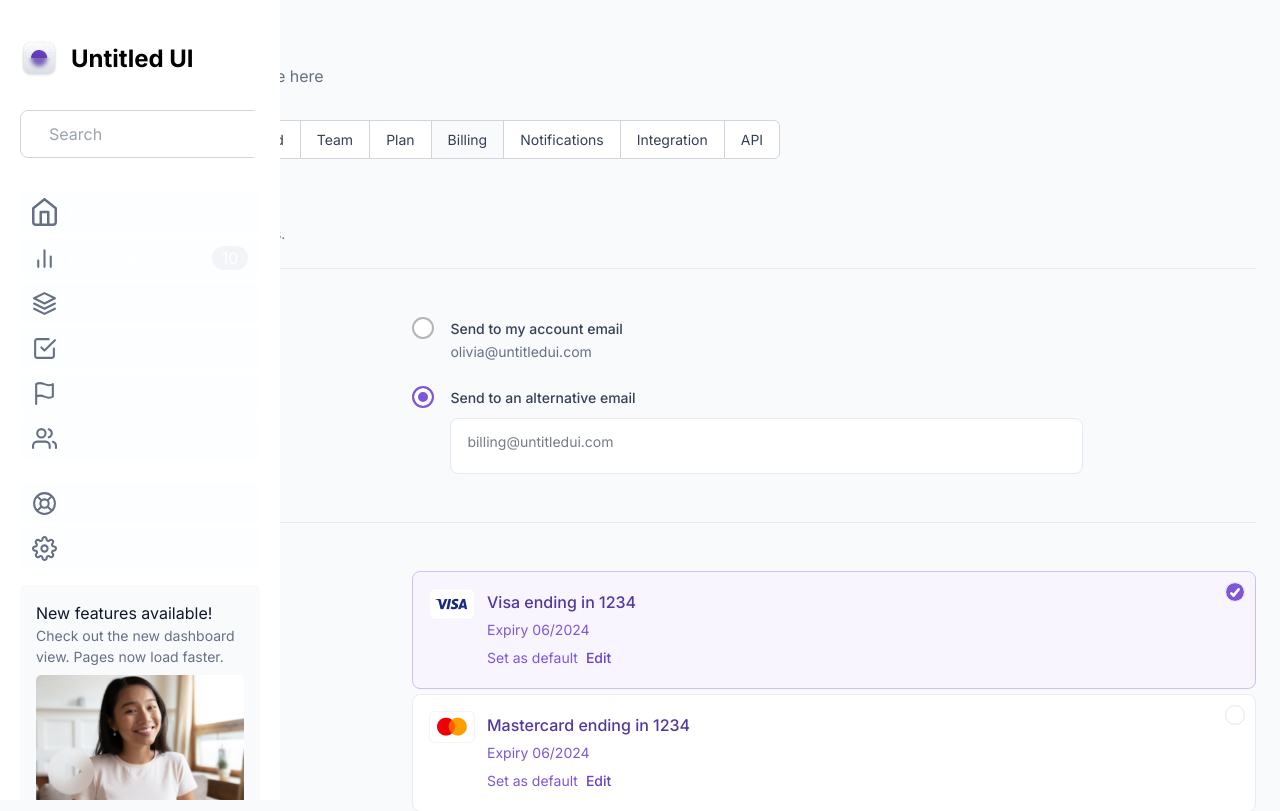
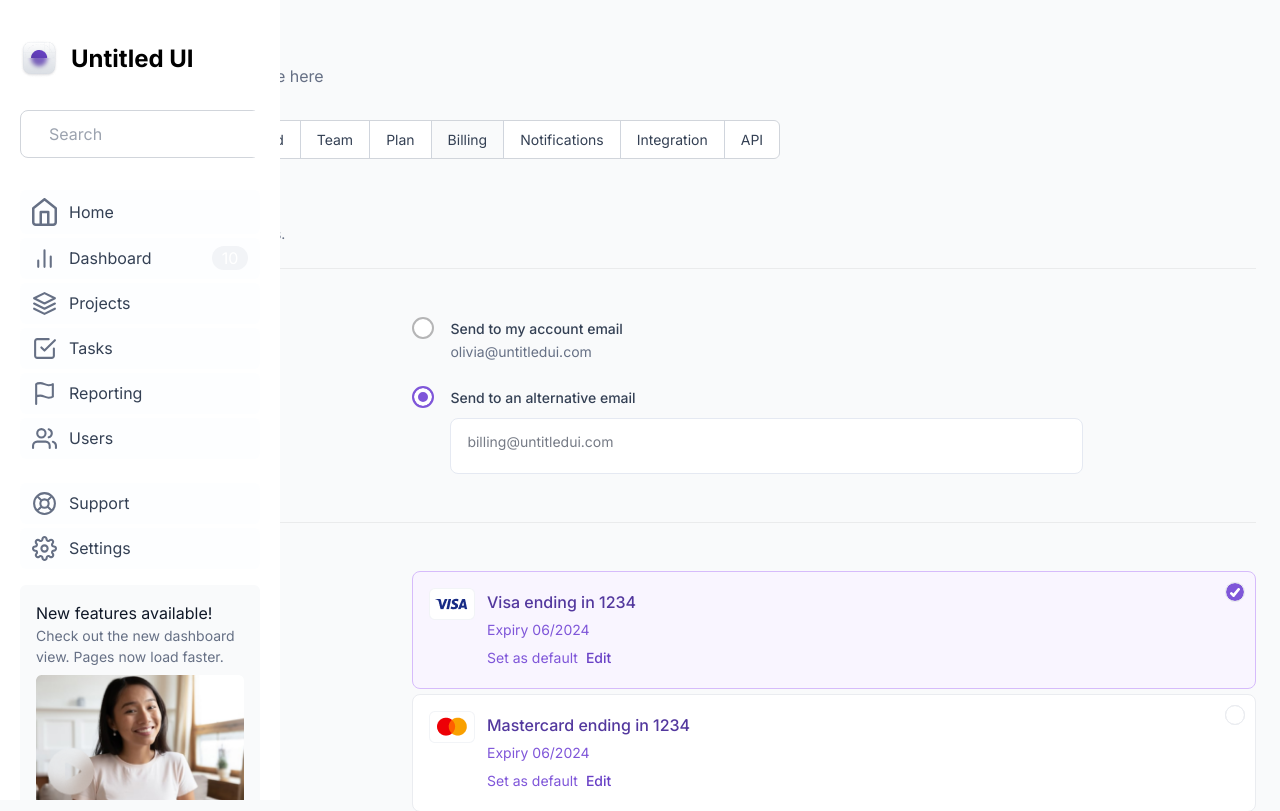
Before and after one commit to Emmathem/vencru-app, a React (Create React App) app: page / in a window 1280 px wide. Shown: the top 811 px of the page. Built offline with nearby package versions, Linux system fonts and the light colour scheme.

Commit message:
fixed color

```diff
--- a/src/components/layouts/Sidebar.js
+++ b/src/components/layouts/Sidebar.js
@@ -45,7 +45,7 @@ const Sidebar = (props) => {
                                 >
                                     <div className="flex items-center">
                                         <img src={nav.icon} alt="icon" className="mr-3 w-[25px]" />
-                                        <span>{nav.name}</span>
+                                        <span className="text-[#344054]">{nav.name}</span>
                                     </div>
                                     {nav.hasCount && (
                                         <span className="rounded-[16px] w-[36px] flex justify-center items-center bg-[#F2F4F7]">
@@ -74,7 +74,7 @@ const Sidebar = (props) => {
                                 >
                                     <div className="flex items-center">
                                         <img src={nav.icon} alt="icon" className="mr-3 w-[25px]" />
-                                        <span>{nav.name}</span>
+                                        <span className="text-[#344054]">{nav.name}</span>
                                     </div>
                                 </div>
                             );
```
